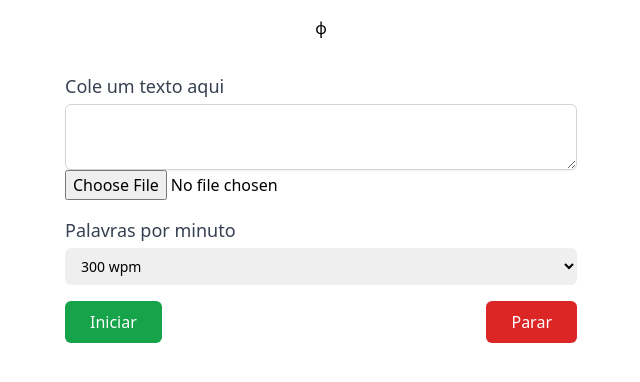
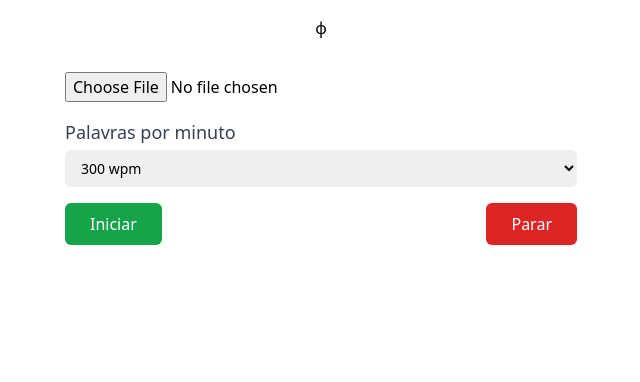
Before and after one commit to lucatsf/speed-vision, a React (Vite) app: page / in a window 1280 px wide. Shown: the top 382 px of the page, without its empty margins (319-959 px from the left). Built offline with nearby package versions, Linux system fonts and the light colour scheme.

Commit message:
Refactor file input and display logic

```diff
--- a/src/App.jsx
+++ b/src/App.jsx
@@ -60,16 +60,7 @@ function App() {
       <form className="form-horizontal w-full max-w-lg mx-auto">
         <fieldset className="space-y-4">
           <div className="form-group">
-            <label
-              className="block text-lg font-medium text-gray-700"
-            >
-              Cole um texto aqui
-            </label>
-            <textarea
-              className="mt-1 block w-full px-3 py-2 bg-white border border-gray-300 rounded-md shadow-sm focus:outline-none focus:ring-indigo-500 focus:border-indigo-500"
-              value={inputText}
-              onChange={(e) => setInputText(e.target.value)}
-            ></textarea>
+
             <div>
               <input type="file" onChange={onFileChange} accept="application/pdf" />
               {file && (
```
Lines whose indentation alone changed are shown as unchanged.
